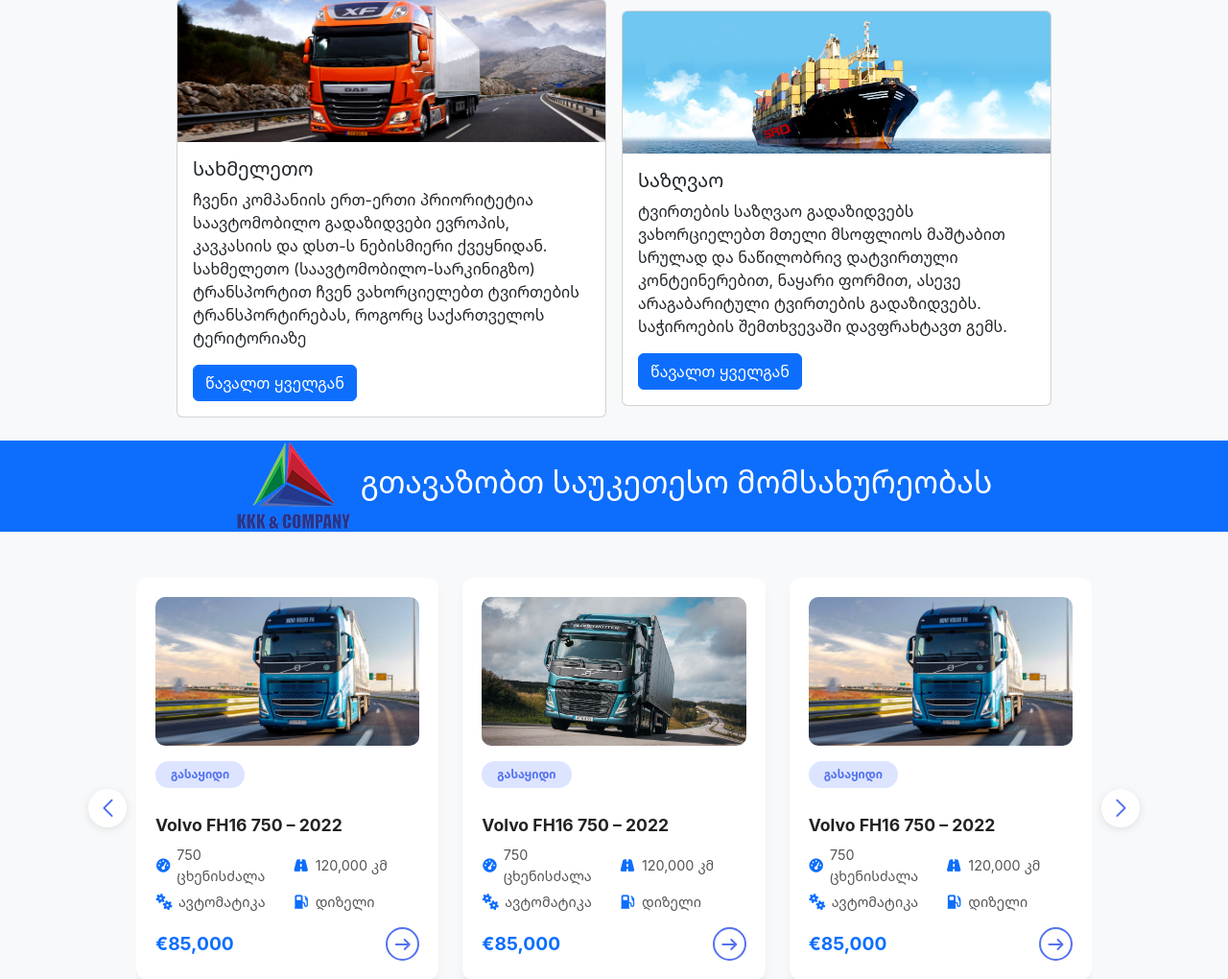
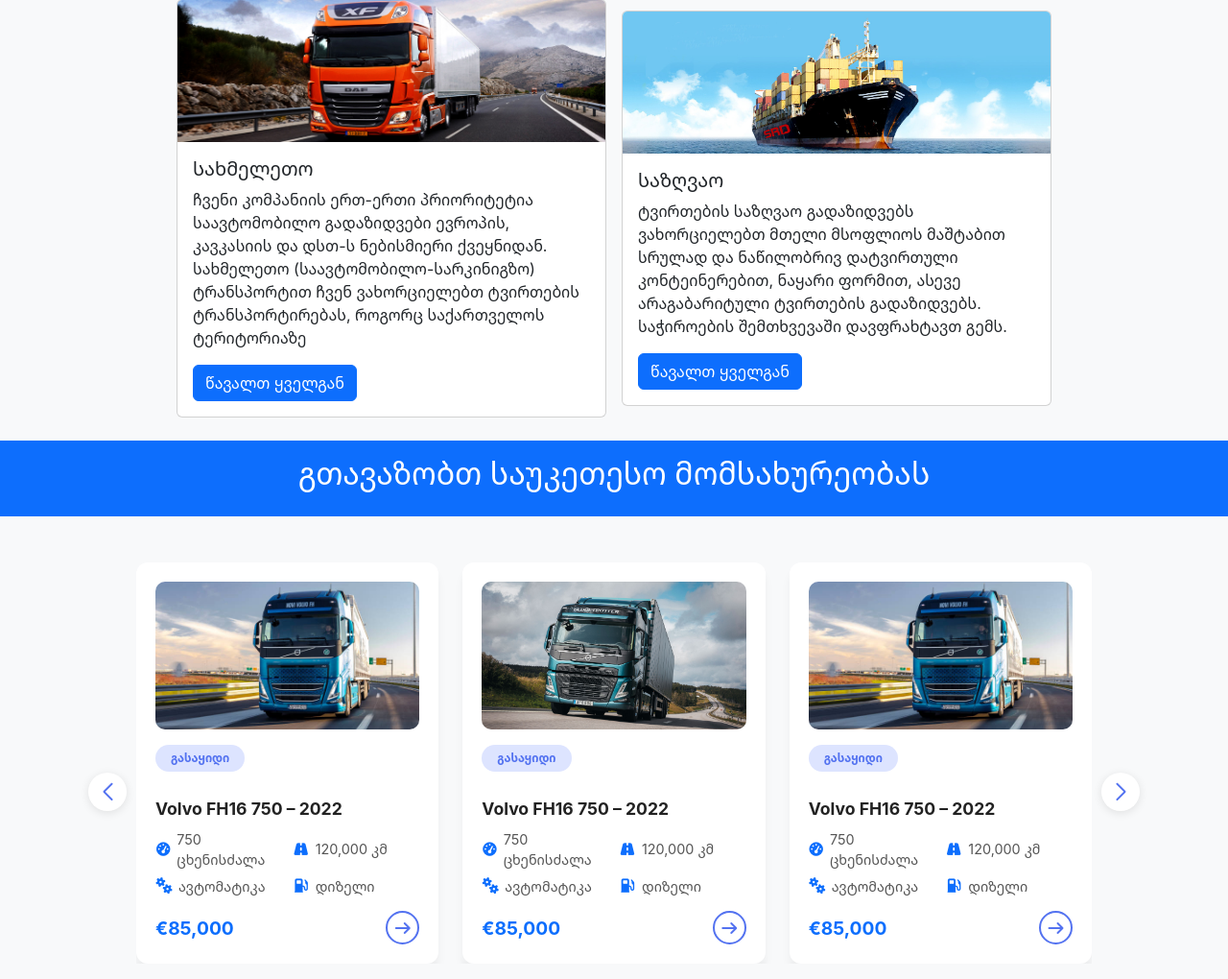
Before and after one commit to xv1china/carWebsite, a PHP site: page / in a window 1280 px wide. Shown: the part 806-1826 px from the top of the page at 96% size. Run offline with PHP 8.4, Linux system fonts and the light colour scheme; some libraries are stand-ins or nearby versions.

Commit message:
upgrade
logo moshorda mainpageze  lurji zolidan

```diff
--- a/index.html
+++ b/index.html
@@ -150,8 +150,8 @@
             </div>
         </div>
     </div>
-    <div class="container-fluid d-flex justify-content-center align-items-center mt-3 flex-wrap"
-        style="gap: 10px; background-color: #0d6efd; text-align: center;"> <img src="images/logo.png">
+    <div class="p-3 container-fluid d-flex justify-content-center align-items-center mt-3 flex-wrap"
+        style="gap: 10px; background-color: #0d6efd; text-align: center;">
         <h2 style="color: white;">გთავაზობთ საუკეთესო მომსახურეობას</h2>
     </div>
     <!-- New Swiper Section -->
--- a/style/style.css
+++ b/style/style.css
@@ -381,7 +381,7 @@ body
    7. SERVICES & ABOUT US
    ========================================= */
 .service-card {
-    transition: all 0.3s ease;
+    transition: all 0.3s ease !important;
     border-radius: 15px;
 }
 
@@ -622,7 +622,7 @@ body
         }
 
         .card-hover {
-            transition: all 0.3s ease;
+            transition: all 0.3s ease !important;
         }
 
         .card-hover:hover {
```
